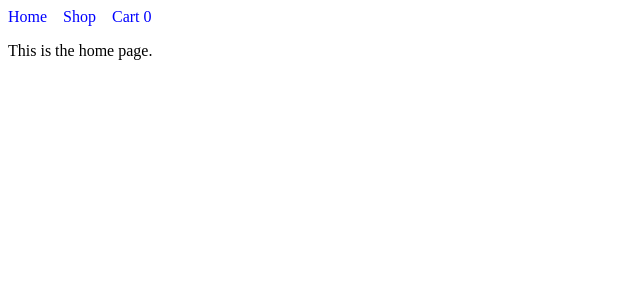
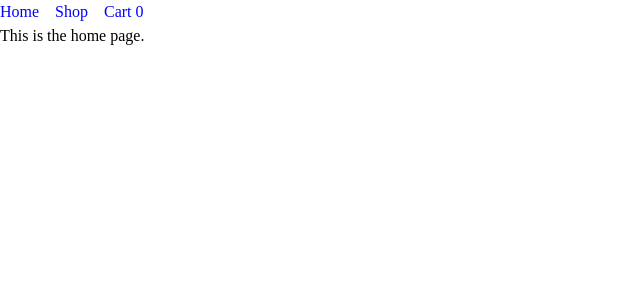
Before and after one commit to csdropout/shopping-cart, a React (Vite) app: page / in a window 1280 px wide. Shown: the top 300 px of the page, without its empty margins (0-640 px from the left). Built offline with nearby package versions, Linux system fonts and the light colour scheme.

Commit message:
style: apply css reset

```diff
--- a/src/App.css
+++ b/src/App.css
@@ -0,0 +1,16 @@
+* {
+  box-sizing: border-box;
+}
+
+*:not(dialog) {
+  margin: 0;
+}
+
+body {
+  line-height: 1.5;
+}
+
+input,
+button {
+  font: inherit;
+}
```
